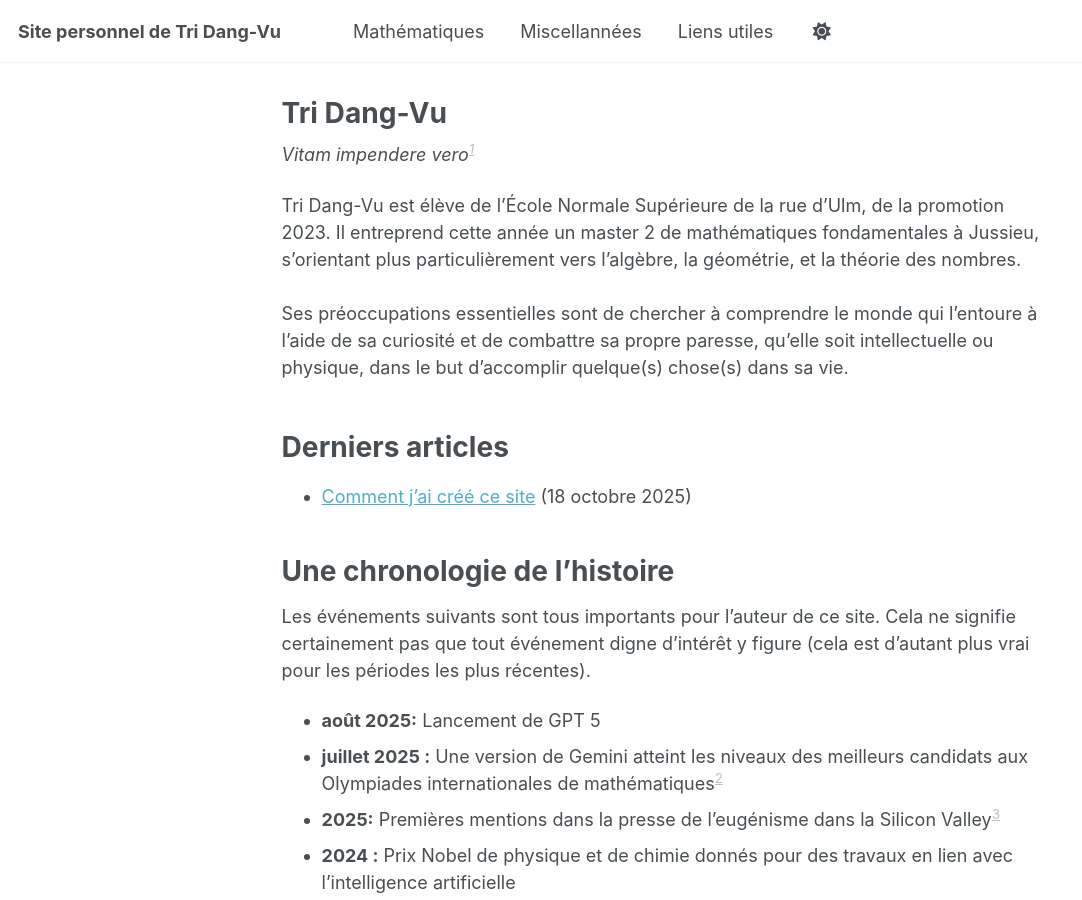
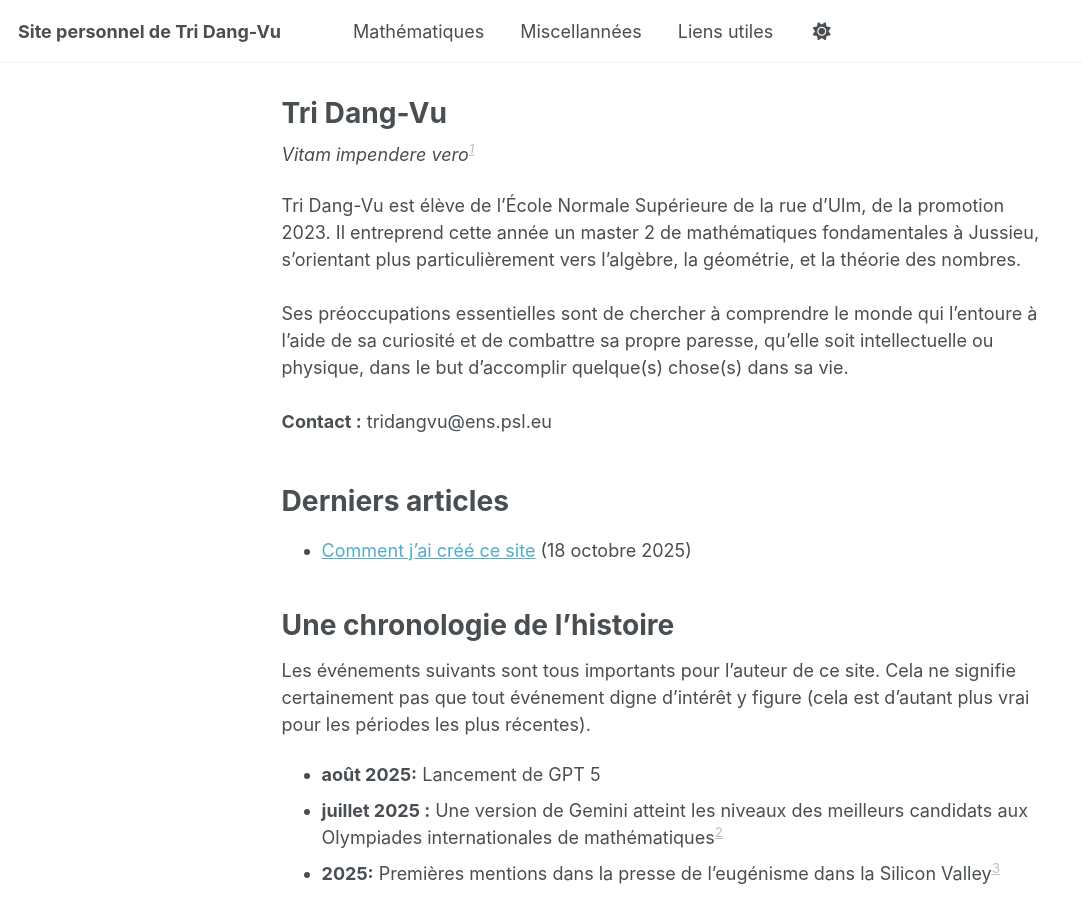
Before and after one commit to tridangvu/tridangvu.github.io, a Jekyll site: the page built from index.md, in a window 1280 px wide and 900 px high. Shown: the whole window, without its empty margins (0-1082 px from the left). Built offline with Jekyll 4.4.1, drawn with Linux system fonts in a browser that asks for light colours; a script that is not in the unit is left out.

Commit message:
Update index.md

```diff
--- a/index.md
+++ b/index.md
@@ -12,7 +12,7 @@ classes: wide
 
 Tri Dang-Vu est élève de l'École Normale Supérieure de la rue d'Ulm, de la promotion 2023. Il entreprend cette année un master 2 de mathématiques fondamentales à Jussieu, s'orientant plus particulièrement vers l'algèbre, la géométrie, et la théorie des nombres. <br><br>
 Ses préoccupations essentielles sont de chercher à comprendre le monde qui l'entoure à l'aide de sa curiosité et de combattre sa propre paresse, qu'elle soit intellectuelle ou physique, dans le but d'accomplir quelque(s) chose(s) dans sa vie.<br><br>
-
+**Contact :** tridangvu@ens.psl.eu<br><br>
 
 
 # Derniers articles
```
